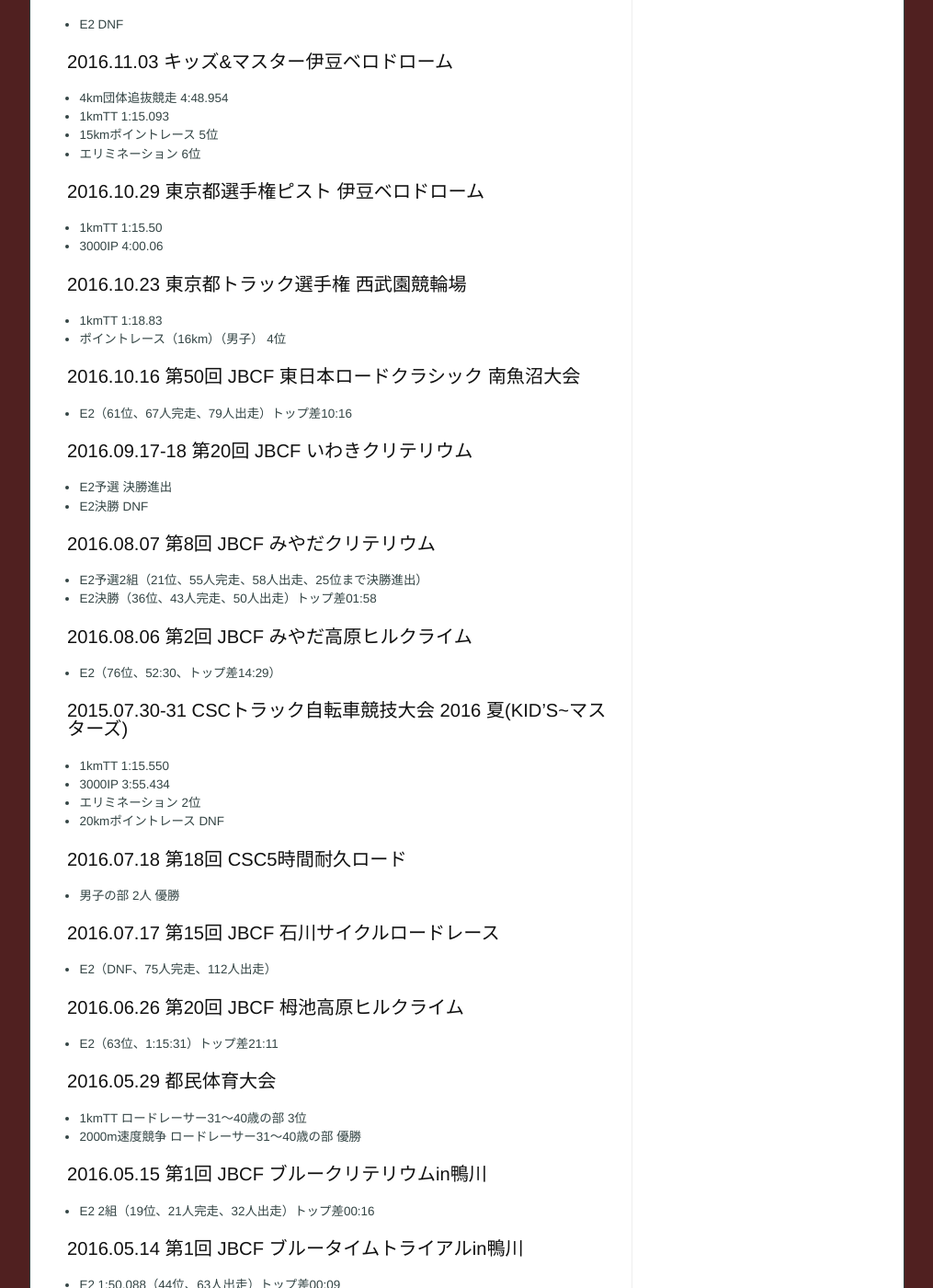
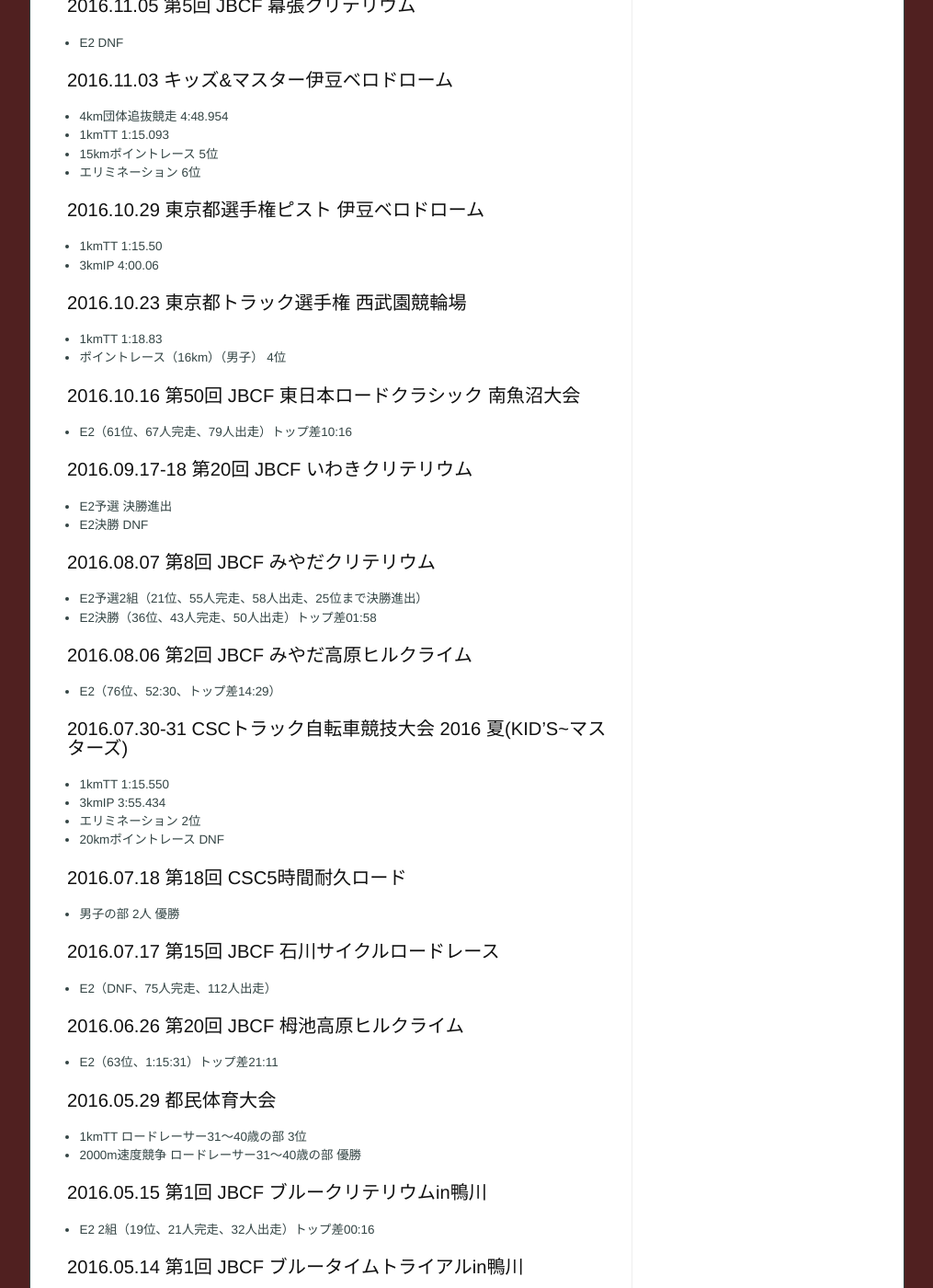
Before and after one commit to marucc/marucc.github.io, a Jekyll site: the page built from sports/results_bike.md, in a window 1280 px wide and 1400 px high, scrolled down 4479 px. Shown: the whole window at 92% size, without its empty margins (133-1148 px from the left). Built offline with Jekyll 4.4.1, drawn with Linux system fonts in a browser that asks for light colours; some of the changed text lies outside the part shown.

Commit message:
Published with https://stackedit.io/

```diff
--- a/sports/results_bike.md
+++ b/sports/results_bike.md
@@ -179,7 +179,7 @@ markdown: kramdown
 
 ### 2016.10.29 東京都選手権ピスト 伊豆ベロドローム
 * 1kmTT 1:15.50
-* 3000IP 4:00.06
+* 3kmIP 4:00.06
 
 ### 2016.10.23 東京都トラック選手権 西武園競輪場
 * 1kmTT 1:18.83
@@ -199,9 +199,9 @@ markdown: kramdown
 ### 2016.08.06  第2回 JBCF みやだ高原ヒルクライム
 * E2（76位、52:30、トップ差14:29）
 
-### 2015.07.30-31 CSCトラック自転車競技大会 2016 夏(KID’S~マスターズ)
+### 2016.07.30-31 CSCトラック自転車競技大会 2016 夏(KID’S~マスターズ)
 * 1kmTT 1:15.550
-* 3000IP 3:55.434
+* 3kmIP 3:55.434
 * エリミネーション 2位
 * 20kmポイントレース DNF
 
@@ -245,11 +245,11 @@ markdown: kramdown
 
 ### 2016.03.05 2015 ワンデイ・トラックレース ウインターシリーズ第3戦
 * 1kmTT 1:16.280
-* 3000IP 3:57.445
+* 3kmIP 3:57.445
 
 ### 2016.02.13 2015 ワンデイ・トラックレース ウインターシリーズ第2戦
 * 1kmTT 1:16.418
-* 3000IP 4:01.156
+* 3kmIP 4:01.156
 
 ## 2015
 
@@ -328,7 +328,7 @@ markdown: kramdown
 
 ### 2014.07.26-27 CSCトラック自転車競技大会2014夏 (Kid's〜マスターズ)
 - 1kmTT 1:18.418
-- 3000IP 4:09.544
+- 3kmIP 4:09.544
 - スクラッチ・レース DNF
 
 ### 2014.07.20 第13回 JBCF 石川サイクルロードレース
```
Also changed, not shown: other parts of sports/results_bike.md (+1 -1 lines).
